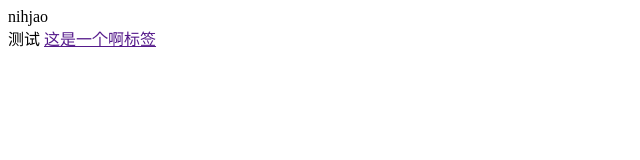
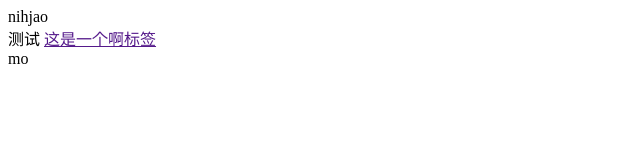
Before and after one commit to xunxiancoming/learngit, a plain HTML site: page index.html in a window 1280 px wide. Shown: the full height of the page, 0-640 px from the left. Drawn offline with Linux system fonts and the light colour scheme.

Commit message:
description: feat mo

```diff
--- a/index.html
+++ b/index.html
@@ -10,6 +10,7 @@
     <div>nihjao</div>
     <span>测试</span>
     <a href="">这是一个啊标签</a>
+    <div>mo</div>
     <script></script>
   </body>
 </html>
```
